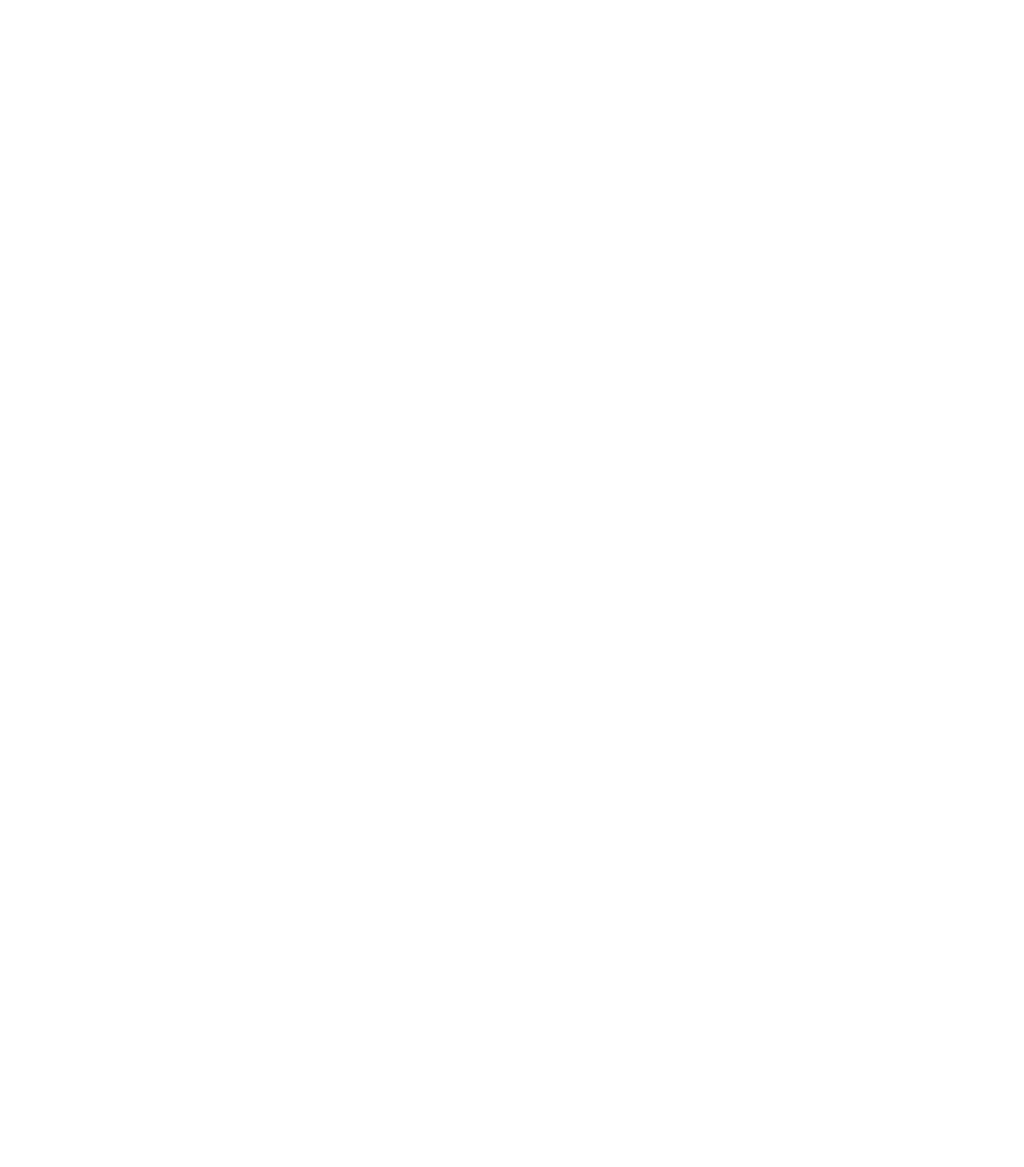
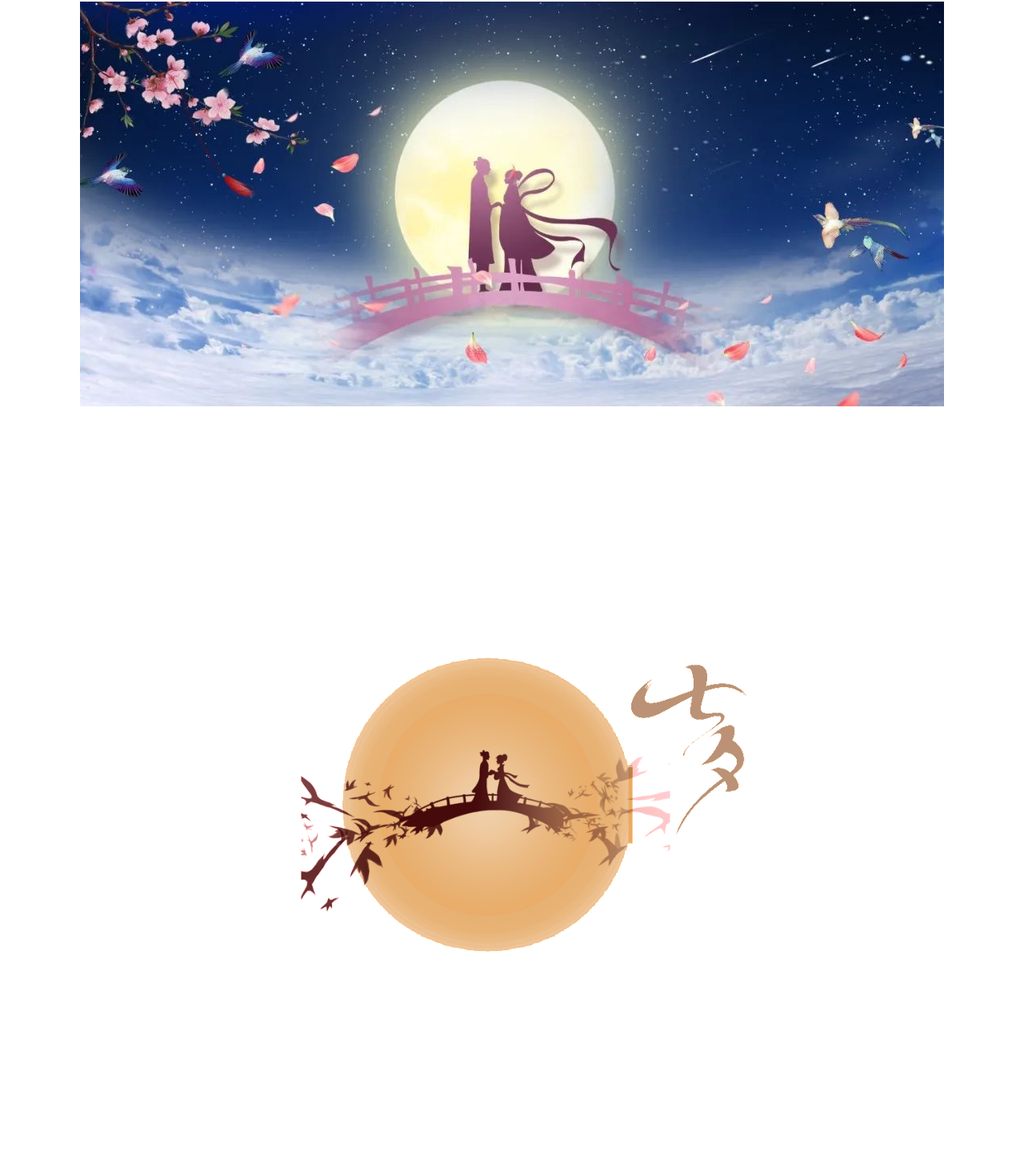
Before and after one commit to handsomeczh/ICBC_SE_test, a Vue app in the folder vue-project/: page /transfer in a window 1280 px wide. Before the commit this address had no page. Shown: the part 26-1485 px from the top of the page at 80% size. Before the commit the page ends 800 px from the top, so only its background shows below. Built offline with nearby package versions, Linux system fonts and the light colour scheme.

Commit message:
转赠界面初始化，页面逻辑合并

```diff
--- a/vue-project/src/components/HomeView.vue
+++ b/vue-project/src/components/HomeView.vue
@@ -75,7 +75,7 @@ const goToMain = () => {
 
 // 转赠界面跳转
 const goToGift = () => {
-  router.push({name: 'Test'});
+  router.push({name: 'Transfer'});
 };
 
 // 提现和买入跳转
--- a/vue-project/src/components/TestView.vue
+++ /dev/null
@@ -1,3 +0,0 @@
-<template>
-<h1>页面跳转测试</h1>
-</template>
--- /dev/null
+++ b/vue-project/src/components/TransferView.vue
@@ -0,0 +1,51 @@
+<template>
+    <div class="transfer-page">
+      <div class="banner">
+        <img src="@/assets/banner.png" alt="七夕节" class="banner-img" />
+      </div>
+      <div class="gift-options">
+        <div class="gift-item" @click="goToGiftSettlementPage">
+          <img src="@/assets/gift.png" alt="Gift" class="gift-img" />
+          <button class="gift-button">赠送</button>
+        </div>
+      </div>
+    </div>
+  </template>
+
+  <script>
+//   export default {
+//     name: 'Transfer',
+//     methods: {
+//       goToGiftSettlementPage() {
+//         this.$router.push({ name: 'GiftSettlement' })
+//       }
+//     }
+//   }
+  </script>
+
+  <style scoped>
+  .transfer-page {
+    display: flex;
+    flex-direction: column;
+    align-items: center;
+    justify-content: center;
+    padding: 20px;
+  }
+
+  .banner-img {
+    width: 100%;
+  }
+
+  .gift-item {
+    text-align: center;
+  }
+
+  .gift-button {
+    background-color: #f0c040;
+    border: none;
+    padding: 10px 20px;
+    cursor: pointer;
+    border-radius: 5px;
+    color: white;
+  }
+  </style>
--- a/vue-project/src/router/index.js
+++ b/vue-project/src/router/index.js
@@ -1,11 +1,12 @@
 import {createRouter, createWebHistory} from 'vue-router'
 // @ts-ignore
 import HomeView from '@/components/HomeView.vue'
-import TestView from "@/components/TestView.vue";
+import TransferView from "@/components/TransferView.vue";
 import IntroView from "@/components/IntroView.vue";
 import PurchaseView from "@/components/PurchaseView.vue";
 import ToBuy from "@/components/toBuy.vue";
 import ToSell from "@/components/toSell.vue";
+
 
 const router = createRouter({
     history: createWebHistory(import.meta.env.BASE_URL),
@@ -16,9 +17,9 @@ const router = createRouter({
             component: HomeView
         },
         {
-            path: '/test',
-            name: 'Test',
-            component: TestView
+            path: '/transfer',
+            name: 'Transfer',
+            component: TransferView
         },
         {
             path: '/intro',
@@ -41,11 +42,7 @@ const router = createRouter({
             component: ToSell
         },
 
-        // {
-        //     path: '/test',
-        //     name: 'Test',
-        //     component: testView
-        // },
+
     ]
 })
 
```
Also changed, not shown: vue-project/src/assets/banner.png (added), vue-project/src/assets/gift.png (added).
